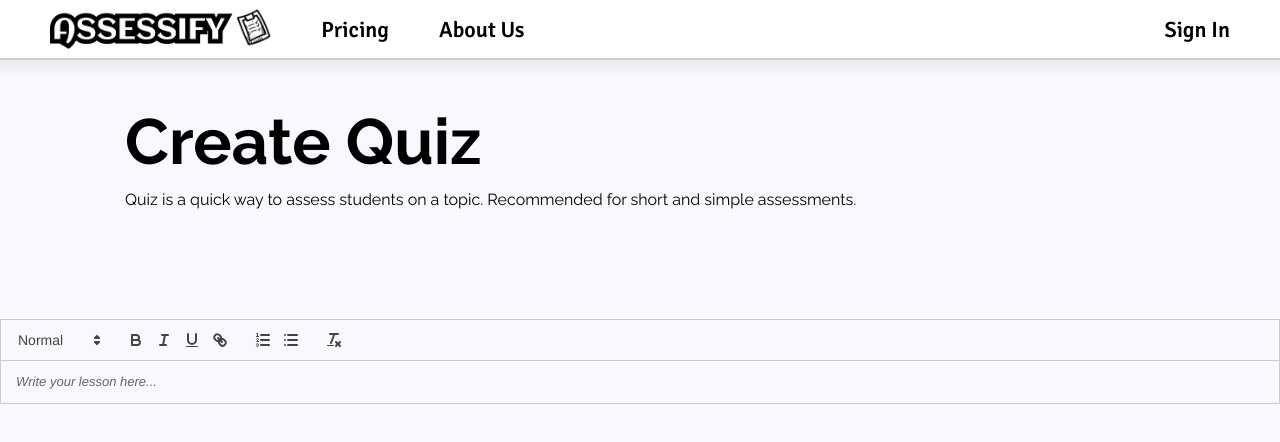
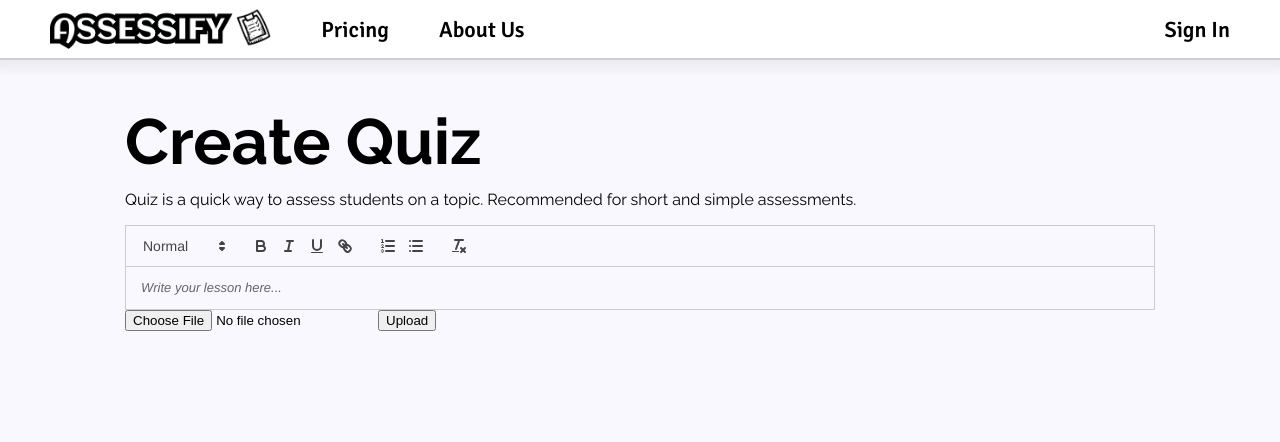
Before and after one commit to AppDev-Ascend/FinalProject_React, a React (Create React App) app: page /create-assessment in a window 1280 px wide. Shown: the top 442 px of the page. Built offline with nearby package versions, Linux system fonts and the light colour scheme.

Commit message:
Add FileUpload

```diff
--- a/src/components/UploadPDF.js
+++ b/src/components/FileUpload.js
@@ -1,7 +1,7 @@
 import { useState } from 'react';
 import axios from 'axios';
 
-const UploadPDF = () => {
+const FileUpload = () => {
 
     const [file, setFile] = useState(null)
 
@@ -15,7 +15,7 @@ const UploadPDF = () => {
         formData.append('file', file);
 
         try {
-          const response = await axios.post('http://localhost/upload/', formData, {
+          const response = await axios.post('http://localhost:300/api/upload/', formData, {
             headers: {
               'Content-Type': 'multipart/form-data',
             },
@@ -35,4 +35,4 @@ const UploadPDF = () => {
     );
 }
 
-export default UploadPDF
+export default FileUpload
--- a/src/pages/CreateAssessment.js
+++ b/src/pages/CreateAssessment.js
@@ -1,8 +1,8 @@
 import React from 'react'
 import TextEditor from '../components/TextEditor'
+import FileUpload from '../components/FileUpload'
 
 const CreateAssessment = () => {
-
 
   return (
     <div>
@@ -17,14 +17,11 @@ const CreateAssessment = () => {
               </div>
             </div>
           </div>
+          <TextEditor/>
+          <FileUpload />
           <br/>
+        </main>
 
-          {/* <div class="">
-            <h1> Create Examination </h1>
-            <p> Exams are a comprehensive assessment on multiple topics. Recommended for long form assessments. </p>
-          </div> */}
-        </main>
-        <TextEditor/>
     </div>
   )
 }
```
